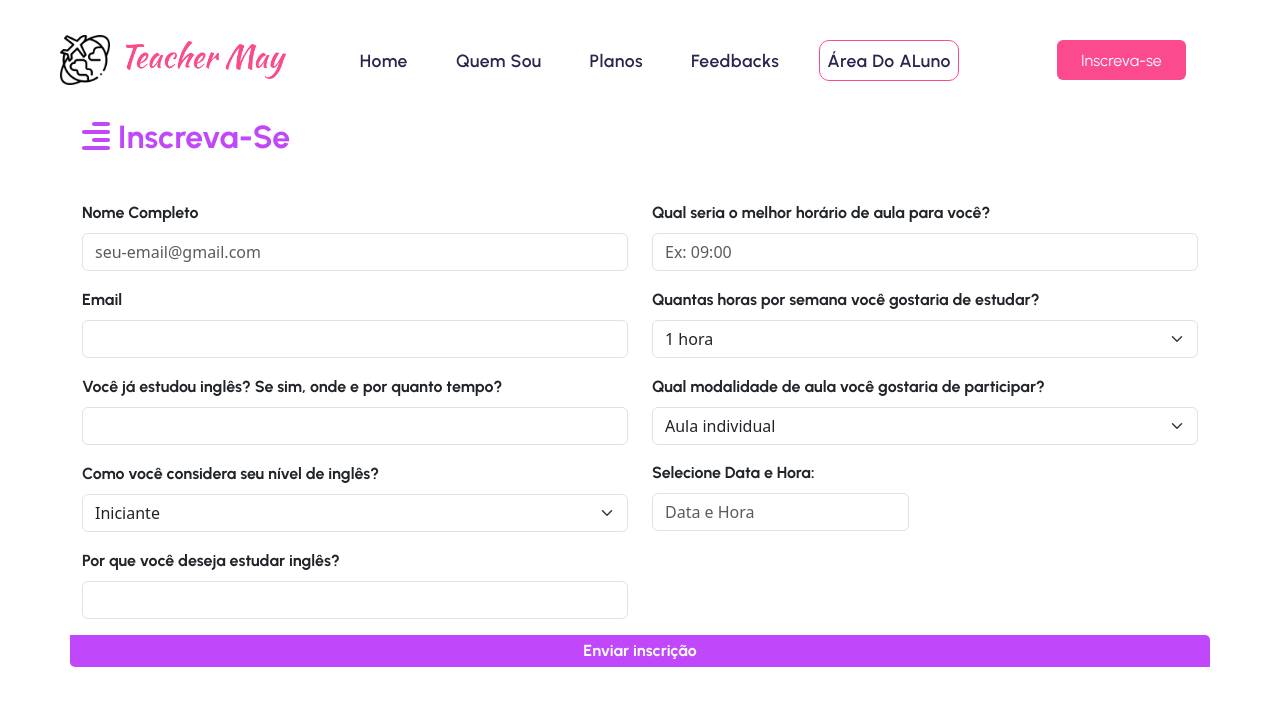
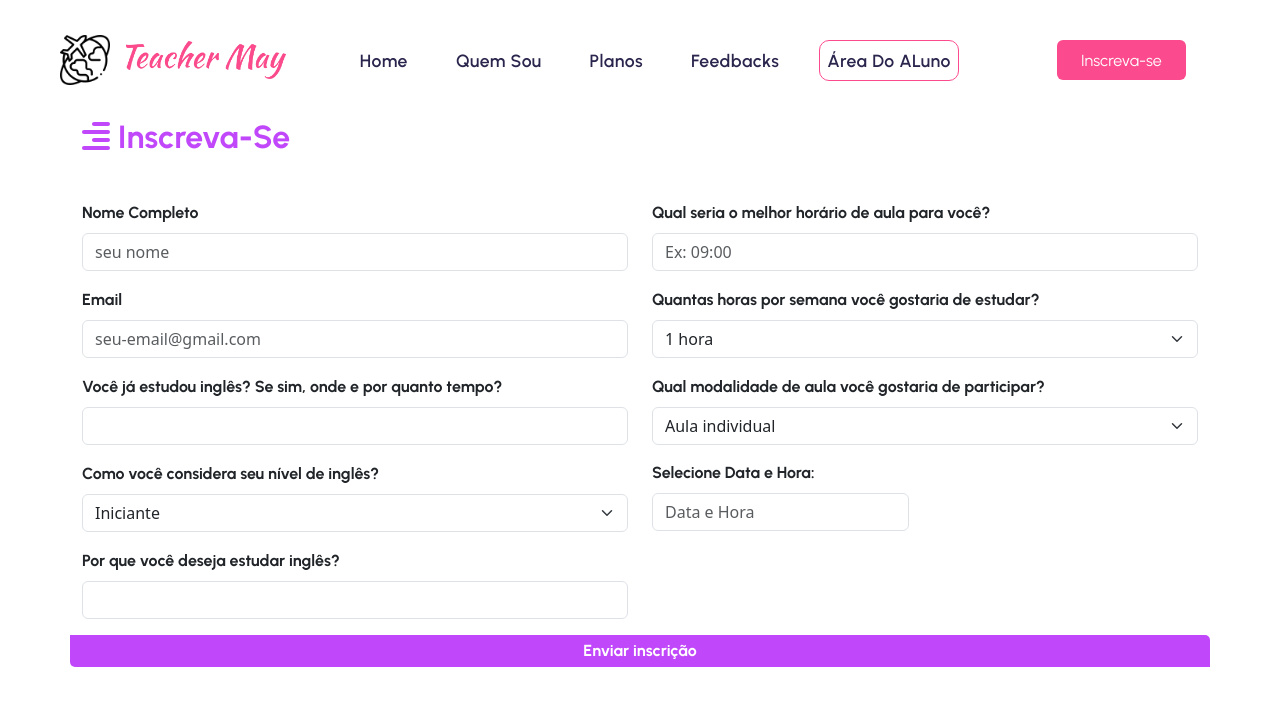
Before and after one commit to GabrielDias1809/manutblogcom, a React (Vite) app: page /formulario in a window 1280 px wide. Shown: the top 706 px of the page. Built offline with nearby package versions, Linux system fonts and the light colour scheme; the HTML template or start-up script is replaced by a standard one; a web font is replaced by a local one.

Commit message:
mudando placeholder de nome e email

```diff
--- a/src/components/Form.jsx
+++ b/src/components/Form.jsx
@@ -38,7 +38,7 @@ const Form = () => {
                     className="form-control"
                     id="nome"
                     aria-describedby="emailHelp"
-                    placeholder="seu-email@gmail.com"
+                    placeholder="seu nome"
                     required
                   />
                 </div>
@@ -53,6 +53,7 @@ const Form = () => {
                     type="email"
                     className="form-control"
                     id="email"
+                    placeholder="seu-email@gmail.com"
                     required
                   />
                 </div>
```
